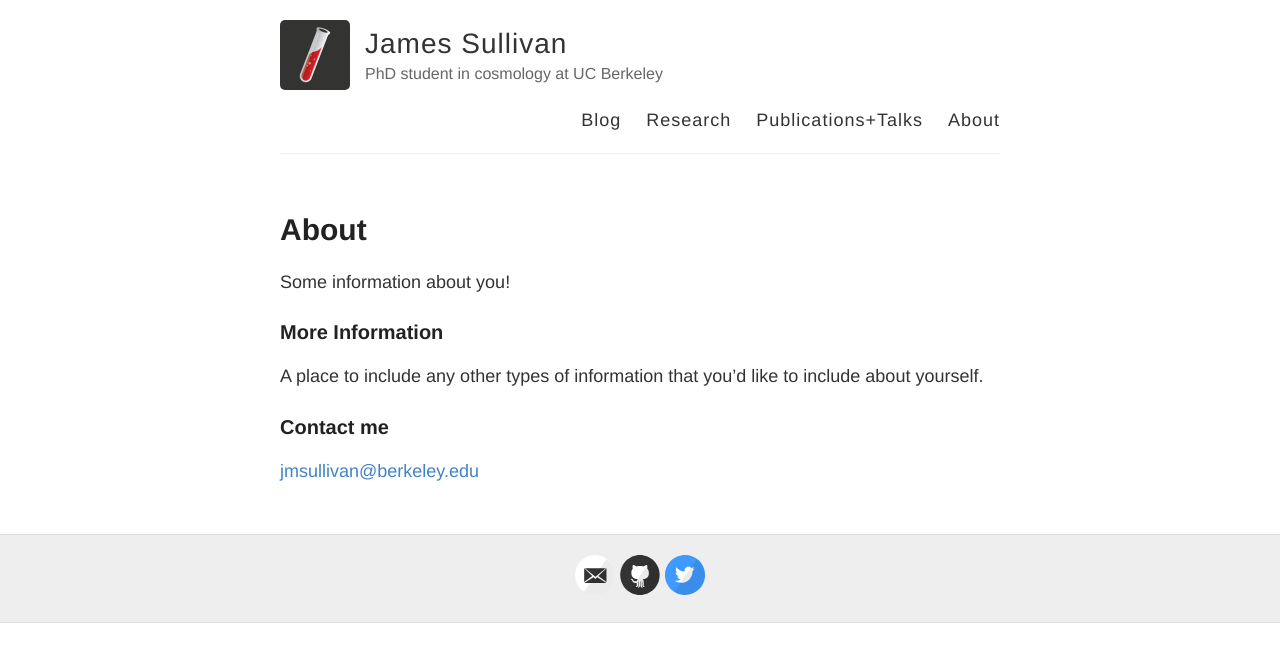
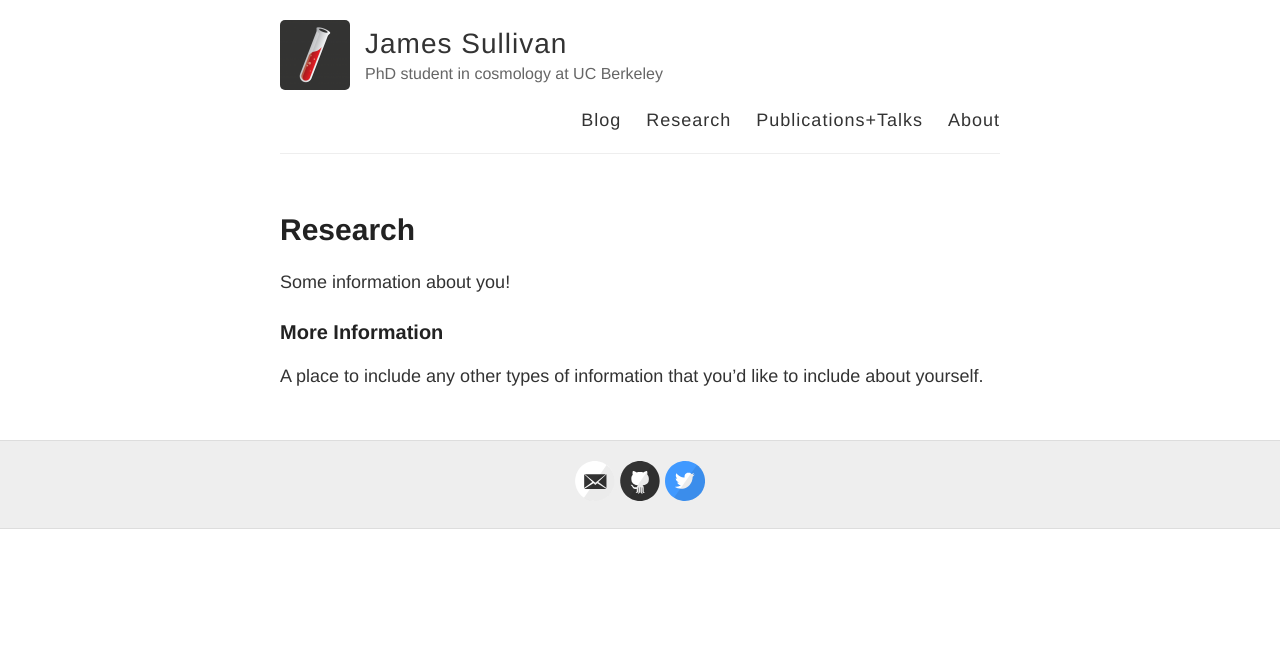
Before and after one commit to jmsull/jmsull.github.io, a Jekyll site: the page built from research.md, in a window 1280 px wide. Shown: the top 662 px of the page. Built offline with Jekyll 4.4.1, drawn with Linux system fonts in a browser that asks for light colours.

Commit message:
duh permalink

```diff
--- a/research.md
+++ b/research.md
@@ -1,7 +1,7 @@
 ---
 layout: page
-title: About
-permalink: /about/
+title: Research
+permalink: /research/
 ---
 
 Some information about you!
@@ -9,7 +9,3 @@
 ### More Information
 
 A place to include any other types of information that you'd like to include about yourself.
-
-### Contact me
-
-[jmsullivan@berkeley.edu](mailto:jmsullivan@berkeley.edu)
```
Also changed, not shown: publications_talks.md (+2 -6 lines).
